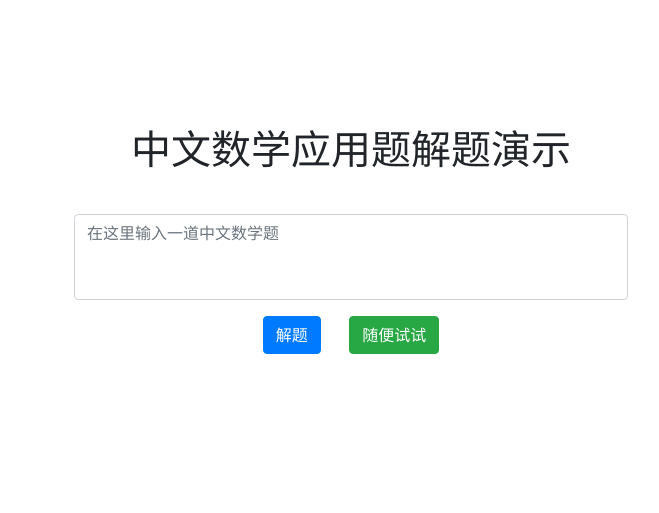
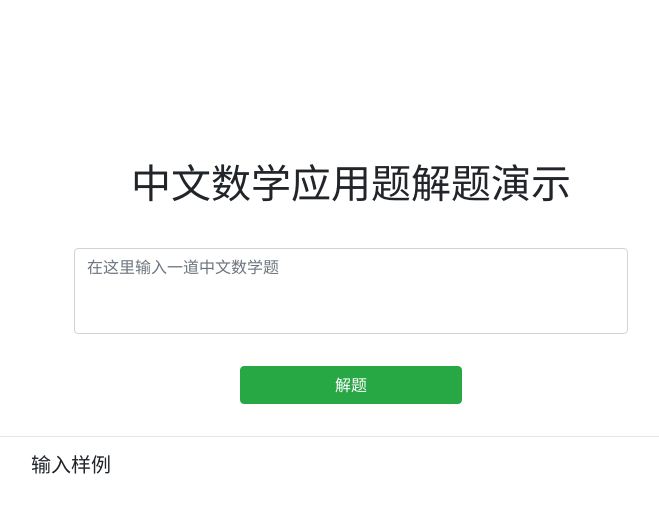
Before and after one commit to ShichaoSun/MathDemo, a Flask app: page / in a window 1280 px wide. Shown: the top 513 px of the page, without its empty margins (289-948 px from the left). Run offline with Flask 2, Linux system fonts and the light colour scheme; some libraries are stand-ins or nearby versions.

Commit message:
update page

```diff
--- a/templates/index.html
+++ b/templates/index.html
@@ -16,17 +16,31 @@
 </head>
 
 <body>
-    <div class="container-fluid d-flex flex-column justify-content-center align-items-center" style="height: 60vh">
+    <div class="container-fluid d-flex flex-column justify-content-center align-items-center" style="margin-top: 20vh; margin-bottom: 4vh">
         <h1 style="margin-bottom: 5vh">
             中文数学应用题解题演示
         </h1>
         <form method="post" action="/result">
-            <textarea style="margin-bottom: 2vh;resize:none" name="prob" class="form-control" cols="50" rows="3" placeholder="在这里输入一道中文数学题"></textarea>
+            <textarea style="margin-bottom: 4vh;resize:none" name="prob" class="form-control" cols="50" rows="3" placeholder="在这里输入一道中文数学题"></textarea>
             <div class="text-center">
-                <button type="submit" class="btn btn-primary mr-4">解题</button>
-                <a href="/success" role="button" class="btn btn-success">随便试试</a>
+                <button type="submit" class="btn btn-success" style="width: 40%">解题</button>
             </div>
         </form>
+    </div>
+    <hr style="width: 60%">
+    <div style="margin-left: 25vw">
+        <h5>
+            输入样例
+        </h5>
+        <ul>
+            {% for p in probs %}
+                <li>
+                    <form method="post" action="/result">
+                        <button type="submit" class="btn btn-link" name="prob" value="{{ p }}">{{ p }}</button>
+                    </form>
+                </li>
+            {% endfor %}
+        </ul>
     </div>
 </body>
 
```
Also changed, not shown: templates/result.html (renamed from templates/success.html, +23 -7 lines).
